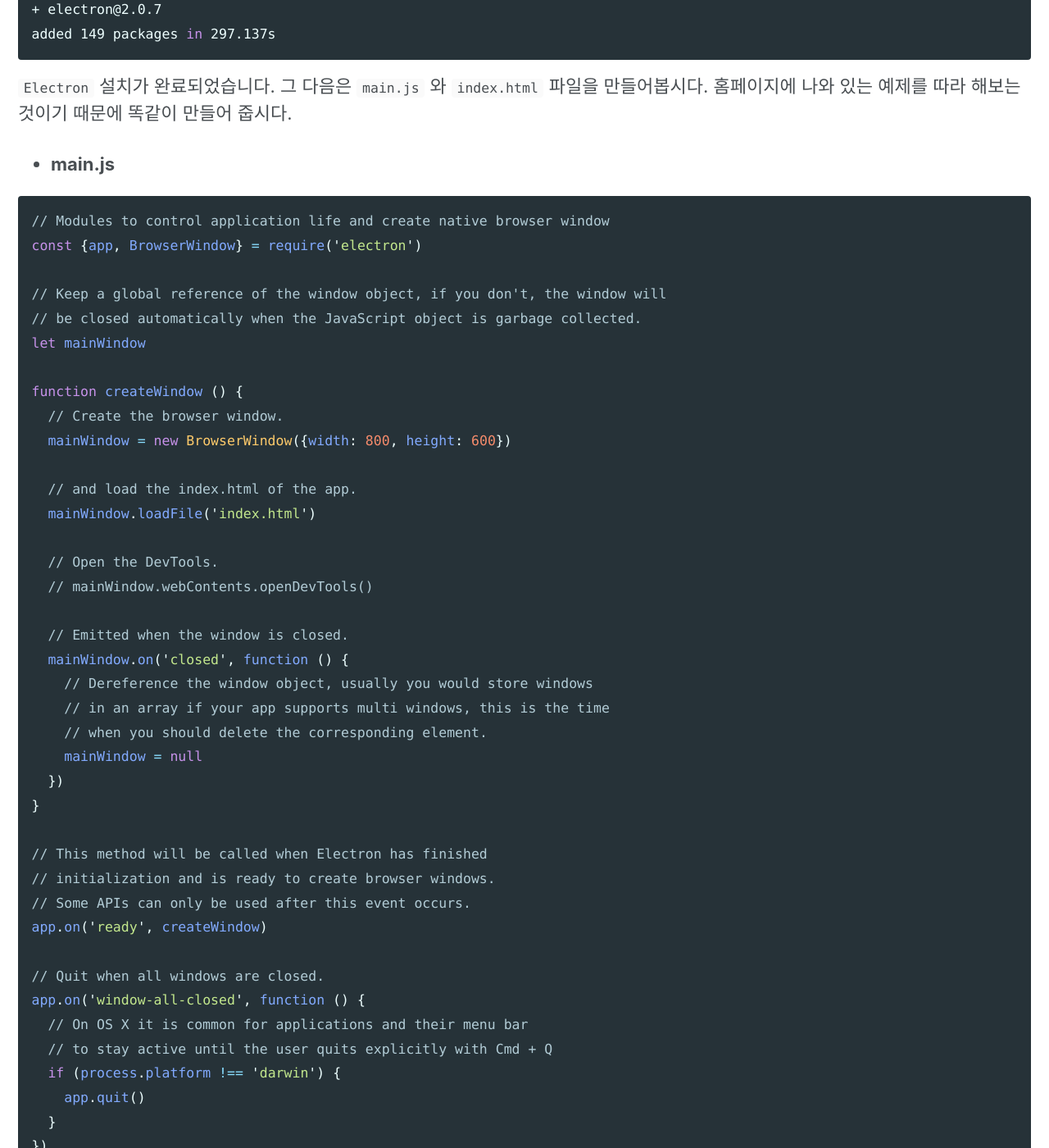
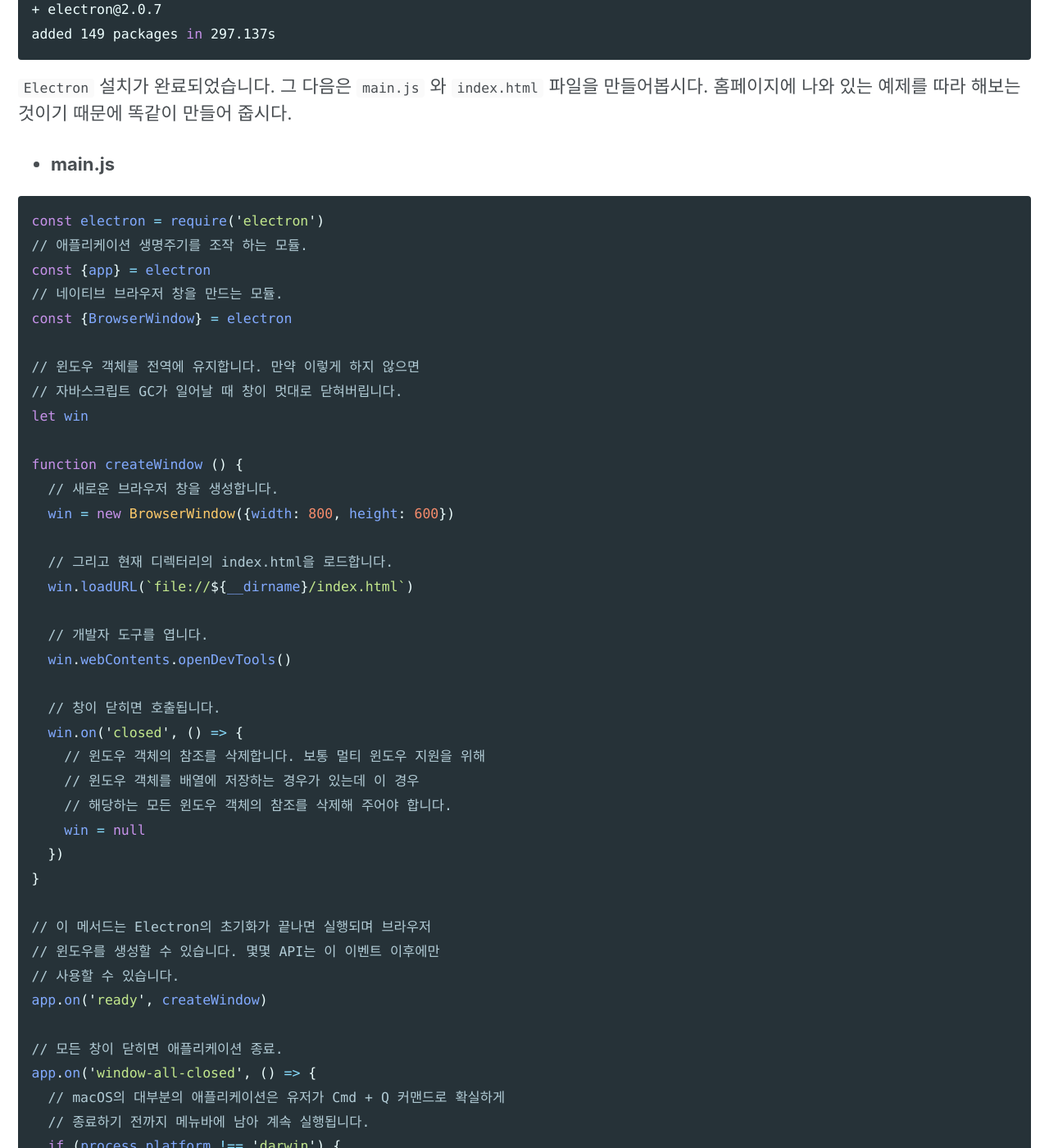
Before and after one commit to ksshim86/ksshim86.github.io, a Jekyll site: the page built from _posts/electron/tutorial/2018-08-17-01.md, in a window 1280 px wide and 1400 px high, scrolled down 4059 px. Shown: the whole window at 82% size. Built offline with Jekyll 4.4.1, drawn with Linux system fonts in a browser that asks for light colours; nearby versions of some CDN libraries; comment, search, counter and statistics services are not loaded; some of the changed text lies outside the part shown.

Commit message:
주석 한글로 변경

```diff
--- a/_posts/electron/tutorial/2018-08-17-01.md
+++ b/_posts/electron/tutorial/2018-08-17-01.md
@@ -10,7 +10,6 @@
   - 크로스 플랫폼
   - 데스크톱 앱
   - 프레임워크
-
 ---
 
 # 들어가며
@@ -141,56 +140,60 @@
 - **main.js**
 
 ~~~js
-// Modules to control application life and create native browser window
-const {app, BrowserWindow} = require('electron')
+const electron = require('electron')
+// 애플리케이션 생명주기를 조작 하는 모듈.
+const {app} = electron
+// 네이티브 브라우저 창을 만드는 모듈.
+const {BrowserWindow} = electron
 
-// Keep a global reference of the window object, if you don't, the window will
-// be closed automatically when the JavaScript object is garbage collected.
-let mainWindow
+// 윈도우 객체를 전역에 유지합니다. 만약 이렇게 하지 않으면
+// 자바스크립트 GC가 일어날 때 창이 멋대로 닫혀버립니다.
+let win
 
 function createWindow () {
-  // Create the browser window.
-  mainWindow = new BrowserWindow({width: 800, height: 600})
+  // 새로운 브라우저 창을 생성합니다.
+  win = new BrowserWindow({width: 800, height: 600})
 
-  // and load the index.html of the app.
-  mainWindow.loadFile('index.html')
+  // 그리고 현재 디렉터리의 index.html을 로드합니다.
+  win.loadURL(`file://${__dirname}/index.html`)
 
-  // Open the DevTools.
-  // mainWindow.webContents.openDevTools()
+  // 개발자 도구를 엽니다.
+  win.webContents.openDevTools()
 
-  // Emitted when the window is closed.
-  mainWindow.on('closed', function () {
-    // Dereference the window object, usually you would store windows
-    // in an array if your app supports multi windows, this is the time
-    // when you should delete the corresponding element.
-    mainWindow = null
+  // 창이 닫히면 호출됩니다.
+  win.on('closed', () => {
+    // 윈도우 객체의 참조를 삭제합니다. 보통 멀티 윈도우 지원을 위해
+    // 윈도우 객체를 배열에 저장하는 경우가 있는데 이 경우
+    // 해당하는 모든 윈도우 객체의 참조를 삭제해 주어야 합니다.
+    win = null
   })
 }
 
-// This method will be called when Electron has finished
-// initialization and is ready to create browser windows.
-// Some APIs can only be used after this event occurs.
+// 이 메서드는 Electron의 초기화가 끝나면 실행되며 브라우저
+// 윈도우를 생성할 수 있습니다. 몇몇 API는 이 이벤트 이후에만
+// 사용할 수 있습니다.
 app.on('ready', createWindow)
 
-// Quit when all windows are closed.
-app.on('window-all-closed', function () {
-  // On OS X it is common for applications and their menu bar
-  // to stay active until the user quits explicitly with Cmd + Q
+// 모든 창이 닫히면 애플리케이션 종료.
+app.on('window-all-closed', () => {
+  // macOS의 대부분의 애플리케이션은 유저가 Cmd + Q 커맨드로 확실하게
+  // 종료하기 전까지 메뉴바에 남아 계속 실행됩니다.
   if (process.platform !== 'darwin') {
     app.quit()
   }
 })
 
-app.on('activate', function () {
-  // On OS X it's common to re-create a window in the app when the
-  // dock icon is clicked and there are no other windows open.
-  if (mainWindow === null) {
+app.on('activate', () => {
+  // macOS에선 보통 독 아이콘이 클릭되고 나서도
+  // 열린 윈도우가 없으면, 새로운 윈도우를 다시 만듭니다.
+  if (win === null) {
     createWindow()
   }
 })
 
-// In this file you can include the rest of your app's specific main process
-// code. You can also put them in separate files and require them here.
+// 이 파일엔 제작할 애플리케이션에 특화된 메인 프로세스 코드를
+// 포함할 수 있습니다. 또한 파일을 분리하여 require하는 방법으로
+// 코드를 작성할 수도 있습니다.
 ~~~
 
 - **index.html**
@@ -223,3 +226,8 @@
 
 해당 글은 `Electron` 앱 만들기보다는, 프로젝트 생성 방법에 대한 설명에 가까운 것 같습니다.
 다음 글에서 본격적으로 시작해보도록 합시다.
+
+- 참고
+
+1. <https://electronjs.org/docs/tutorial/first-app>
+2. <https://tinydew4.github.io/electron-ko/docs/tutorial/quick-start/>
```
Also changed, not shown: other parts of _posts/electron/tutorial/2018-08-17-01.md (+1 -1 lines).
